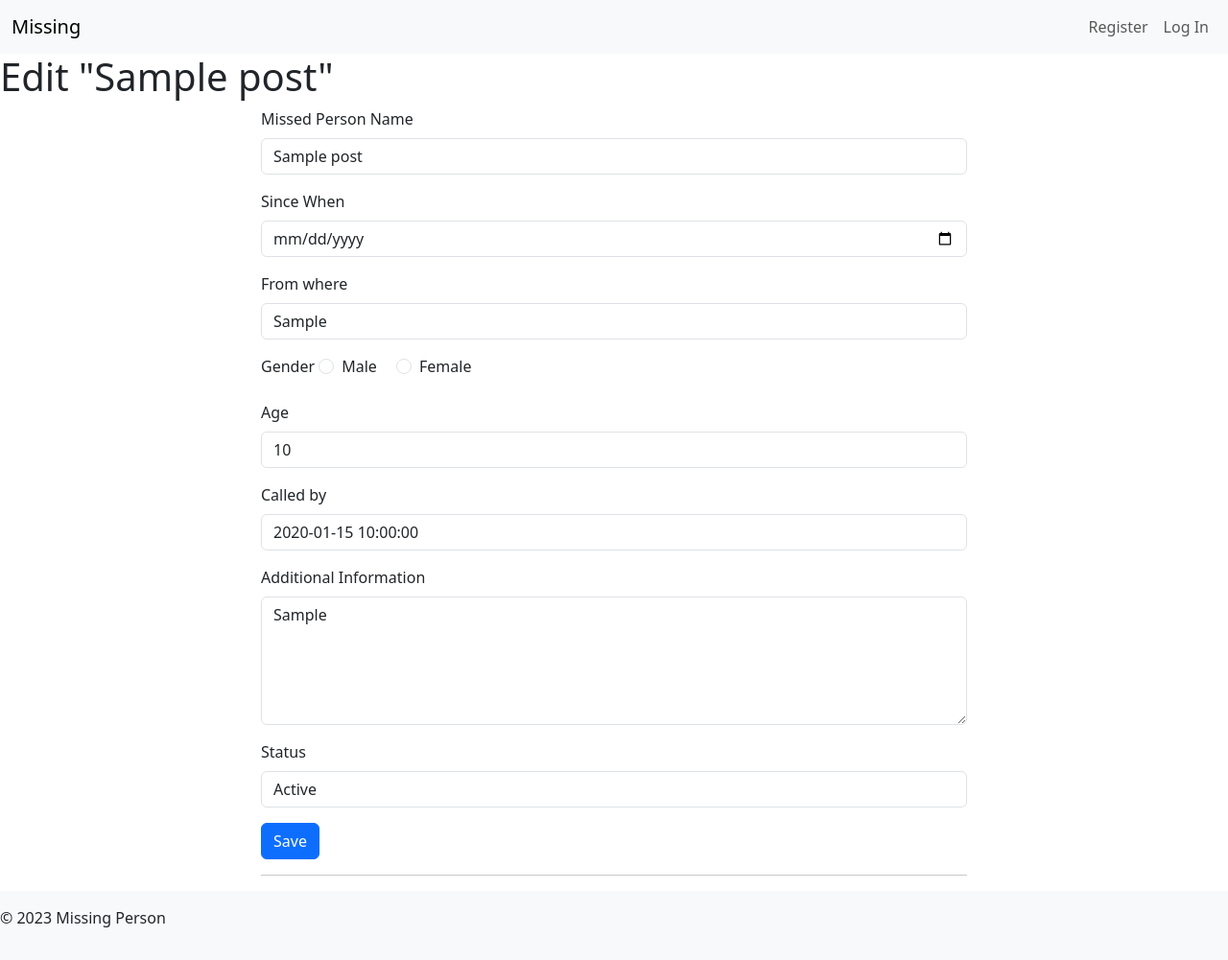
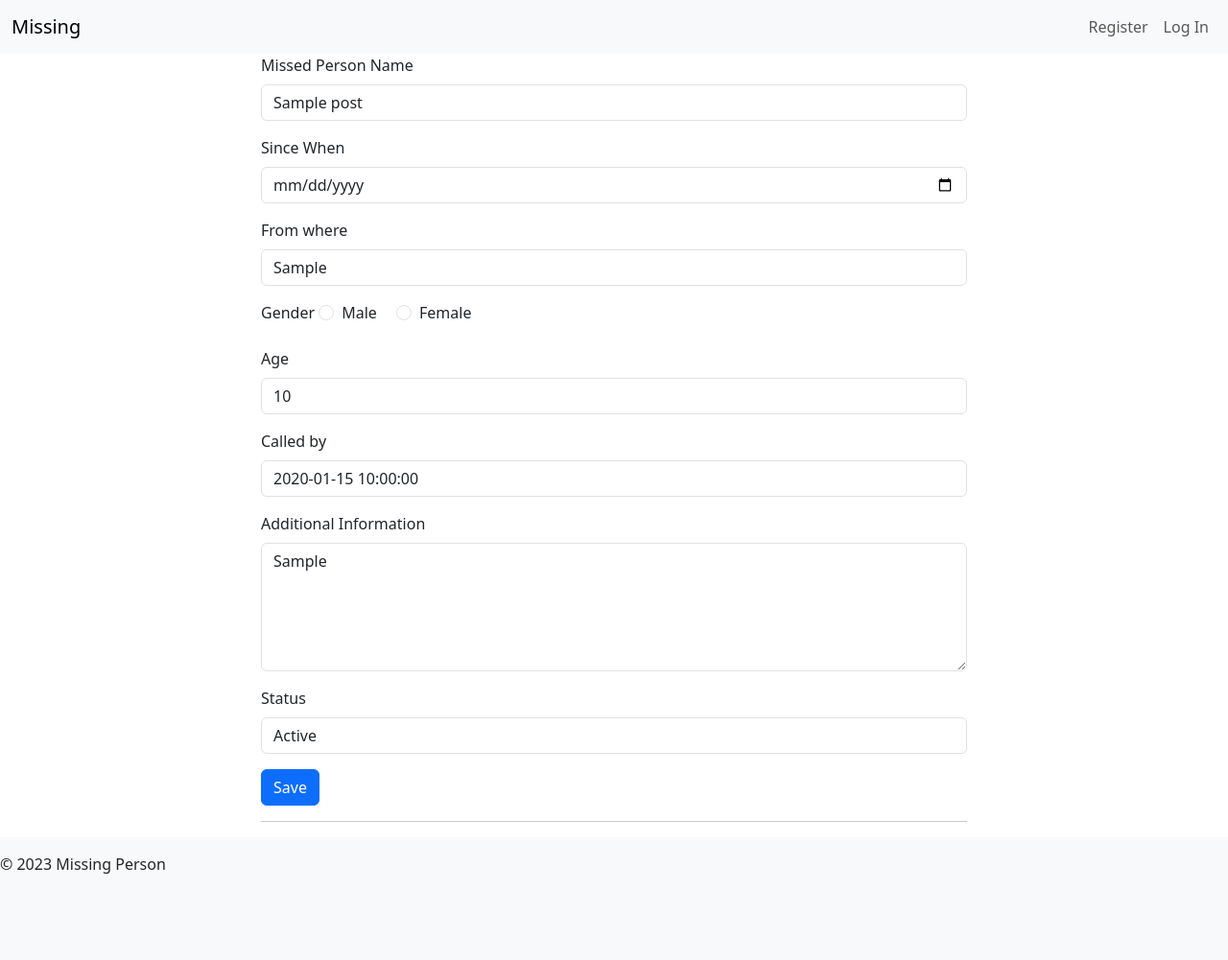
Before and after one commit to eyoul/missing_person, a Flask app: template missing/templates/blog/update.html in a window 1280 px wide. Shown: the whole page at 96% size. After the commit the page ends 911 px from the top, so only its background shows below. Run offline with Flask 3, Linux system fonts and the light colour scheme; the template is opened without the code that fills it: most values are stand-ins (such as "Sample title", 1, 10 or a date in 2020).

Commit message:
Update update.html

```diff
--- a/missing/templates/blog/update.html
+++ b/missing/templates/blog/update.html
@@ -1,10 +1,7 @@
 {% extends 'base.html' %}
-
-{% block header %}
-  <h1>{% block title %}Edit "{{ post['title'] }}"{% endblock %}</h1>
-{% endblock %}
-
+  {% block title %}Edit "{{ post['title'] }}"{% endblock %}
 {% block content %}
+<section class="topics-detail-section section-padding" id="topics-detail">
   <div class="container">
     <div class="row justify-content-center">
       <div class="col-md-8">
@@ -60,4 +57,5 @@
       </div>
     </div>
   </div>
+</section>
 {% endblock %}
```
